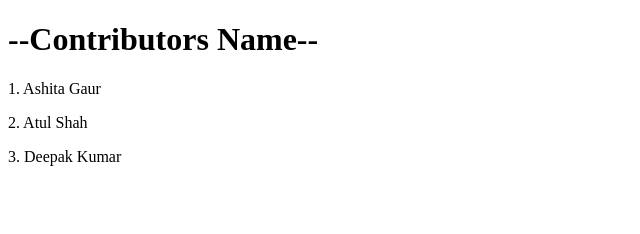
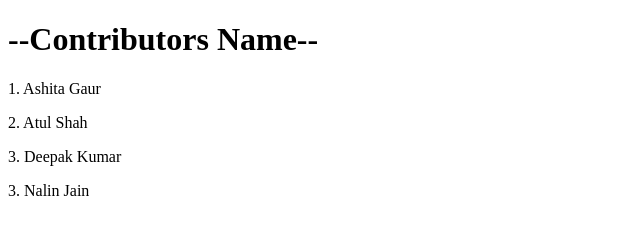
Before and after one commit to ashitagaur00/Hacktoberfest, a plain HTML site: page Index.html in a window 1280 px wide. Shown: the full height of the page, 0-640 px from the left. Drawn offline with Linux system fonts and the light colour scheme.

Commit message:
Update Index.html

```diff
--- a/Index.html
+++ b/Index.html
@@ -9,6 +9,7 @@
   <p>1. Ashita Gaur </p>
   <p>2. Atul Shah </p>
   <p>3. Deepak Kumar</p>
+  <p>3. Nalin Jain</p>
 
 </body>
 </html>
```
